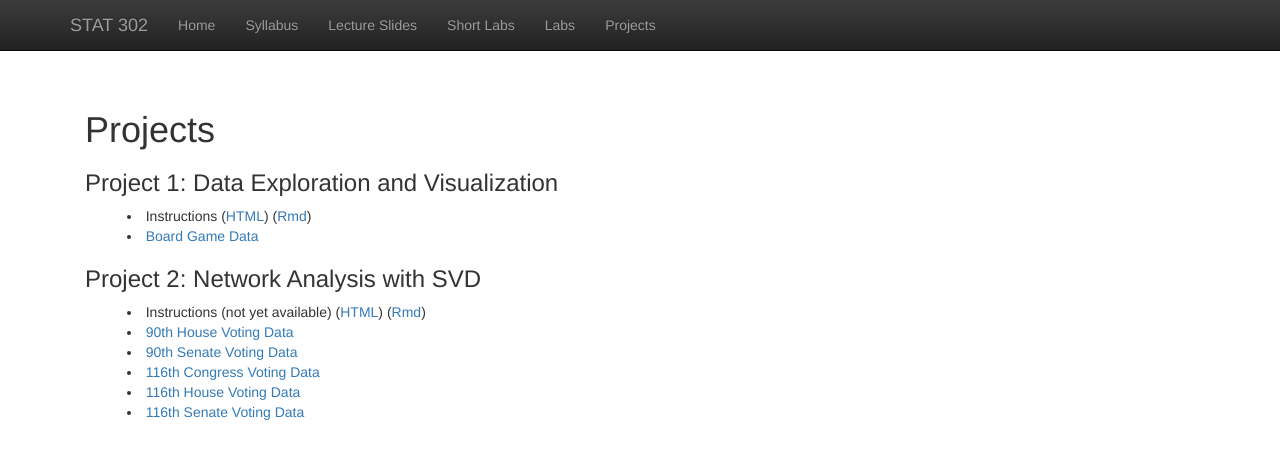
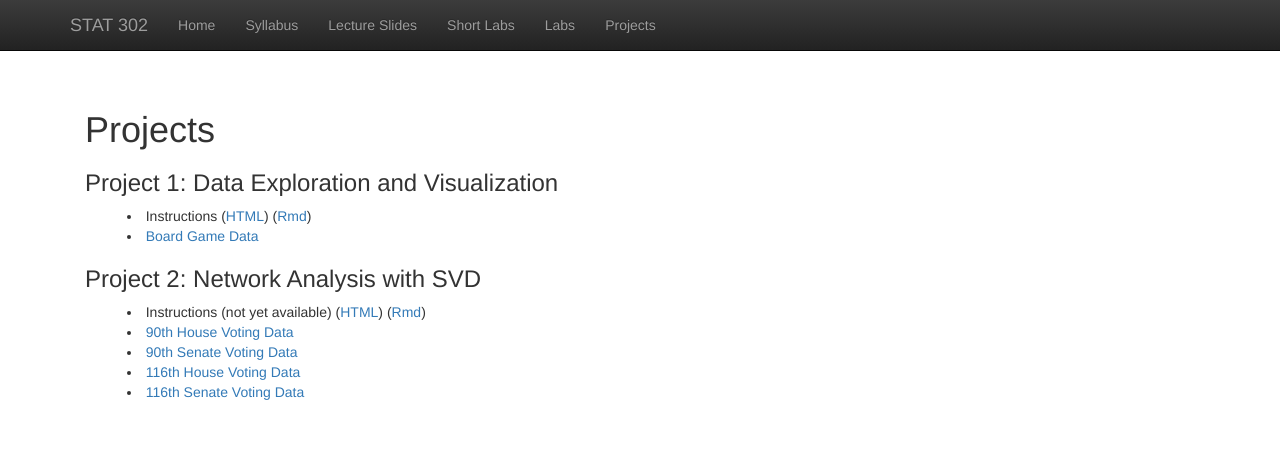
Before and after one commit to bryandmartin/STAT302, a Jekyll site: the page built from projects.html, in a window 1280 px wide. Shown: the top 459 px of the page. Built offline with Jekyll 4.4.1, drawn with Linux system fonts in a browser that asks for light colours; nearby versions of some CDN libraries; library files that are not in the unit come from our copies.

Commit message:
Remove dead link

```diff
--- a/projects.html
+++ b/projects.html
@@ -28,9 +28,6 @@ title:  'Projects'
 	<a class = "active" href="https://raw.githubusercontent.com/bryandmartin/STAT302/master/docs/Projects/project2/house_90_raw.csv">90th Senate Voting Data</a>
 </li>
 <li style="padding:0px;margin:0px 20px 0px; text-indent: -1.45em; padding-left: 3em;" >
-	<a class = "active" href="https://raw.githubusercontent.com/bryandmartin/STAT302/master/docs/Projects/project2/congress_116_raw.csv">116th Congress Voting Data</a>
-</li>
-<li style="padding:0px;margin:0px 20px 0px; text-indent: -1.45em; padding-left: 3em;" >
 	<a class = "active" href="https://raw.githubusercontent.com/bryandmartin/STAT302/master/docs/Projects/project2/house_116_raw.csv">116th House Voting Data</a>
 </li>
 <li style="padding:0px;margin:0px 20px 0px; text-indent: -1.45em; padding-left: 3em;" >
```
